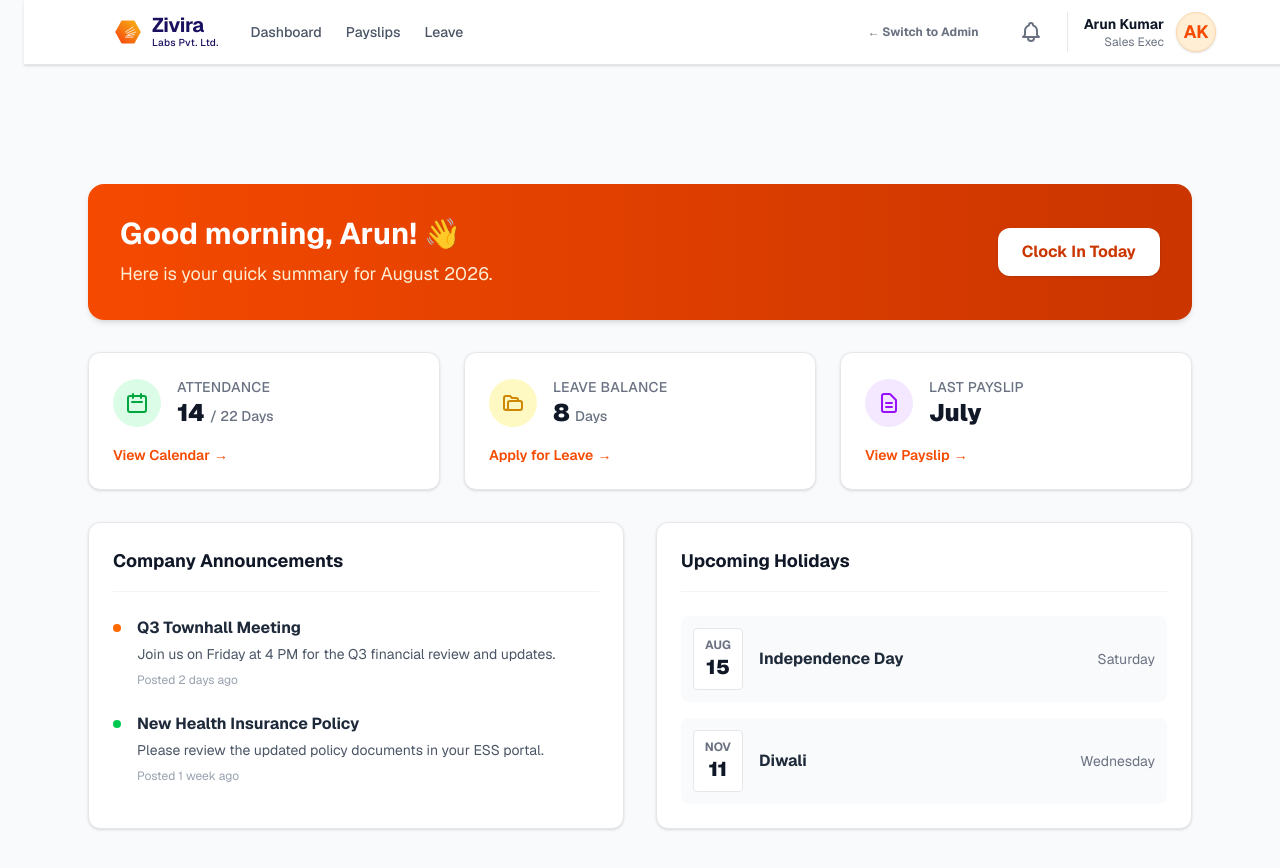
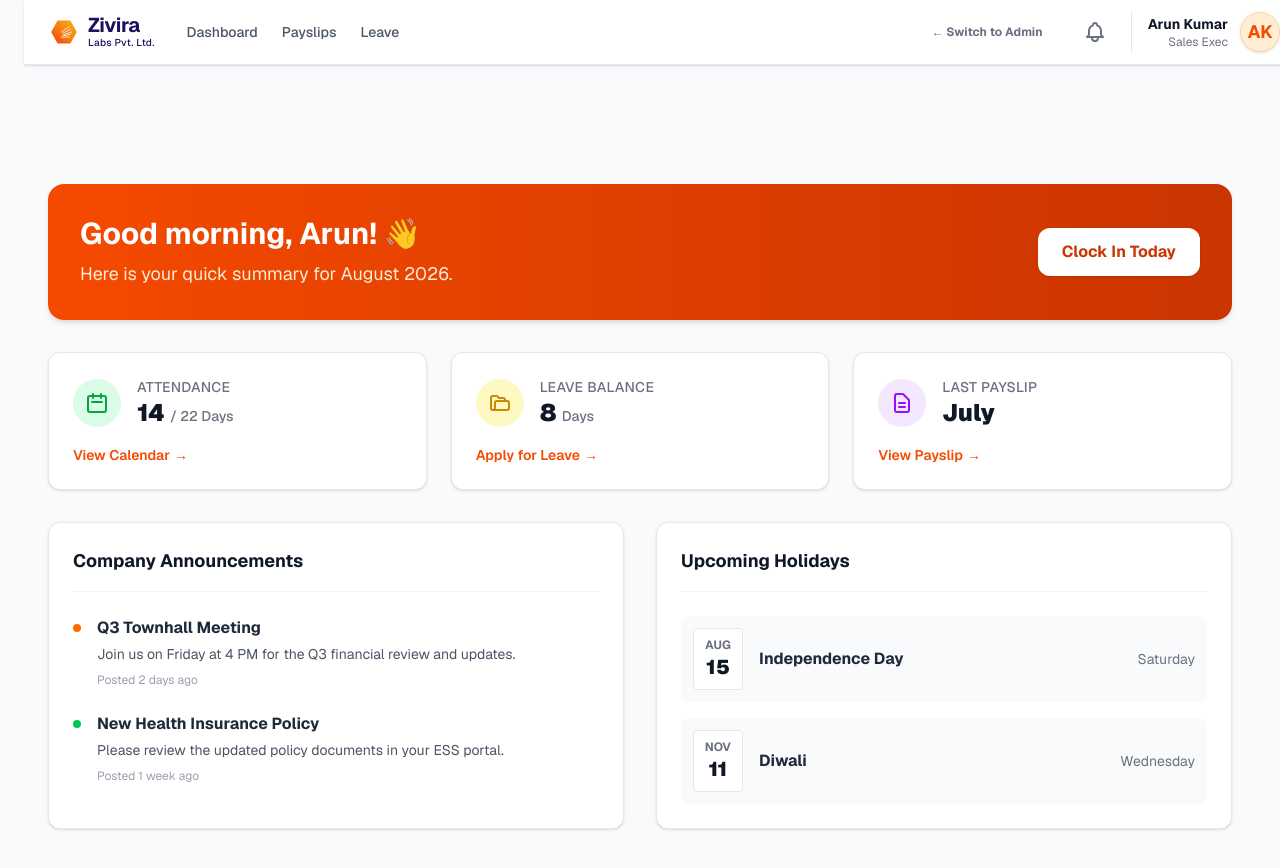
Before and after one commit to ziviralab-sys/Zivira-HR, a Next.js app: page /ess in a window 1280 px wide. Shown: the top 868 px of the page. Built offline with nearby package versions, Linux system fonts and the light colour scheme.

Commit message:
Make ESS layout full width so the header logo is at the absolute left edge of the screen

```diff
--- a/src/app/ess/layout.tsx
+++ b/src/app/ess/layout.tsx
@@ -4,7 +4,7 @@ export default function ESSLayout({ children }: { children: React.ReactNode }) {
   return (
     <div className="min-h-screen bg-gray-50 dark:bg-gray-950 font-sans text-gray-900 dark:text-gray-100 transition-colors">
       <header className="bg-white dark:bg-gray-900 border-b border-gray-200 dark:border-gray-800 shadow-sm fixed top-0 w-full z-10 transition-colors">
-        <div className="max-w-6xl mx-auto px-6 h-16 flex items-center justify-between">
+        <div className="w-full px-6 h-16 flex items-center justify-between">
           <div className="flex items-center gap-8">
             <div className="flex items-center gap-2">
               <svg className="flex-shrink-0" width="32" height="32" viewBox="0 0 100 100" fill="none" xmlns="http://www.w3.org/2000/svg">
--- a/src/app/ess/page.tsx
+++ b/src/app/ess/page.tsx
@@ -5,7 +5,7 @@ export default function EmployeeDashboardPage() {
     <>
 
       {/* Main Content */}
-      <main className="max-w-6xl mx-auto px-6 pt-24 pb-12 space-y-8">
+      <main className="w-full px-6 pt-24 pb-12 space-y-8">
 
         {/* Welcome Section */}
         <div className="bg-gradient-to-r from-orange-600 to-orange-700 rounded-2xl shadow-md p-8 text-white flex flex-col md:flex-row justify-between items-center gap-6">
```
